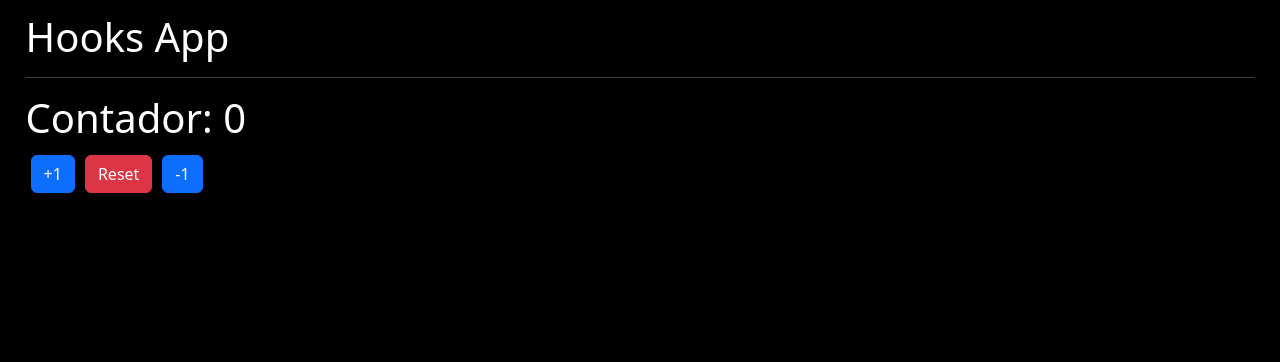
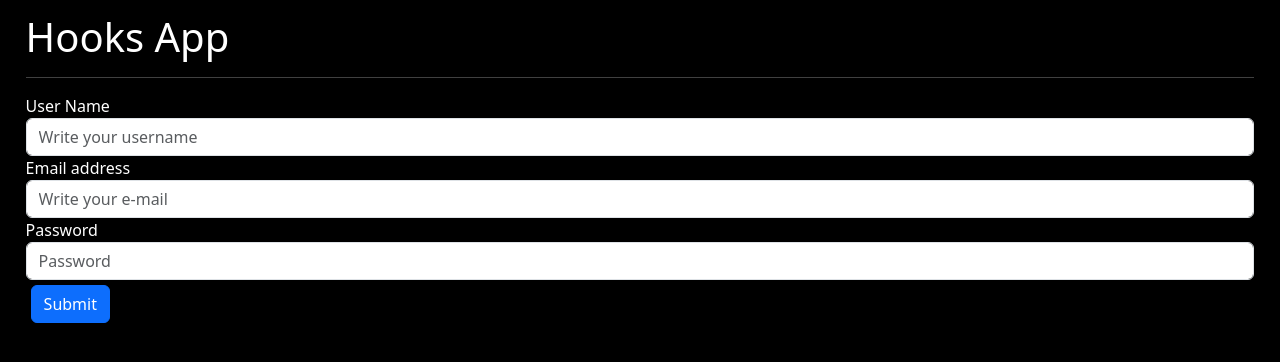
Before and after one commit to alanfrancoa/practica-react, a React (Vite) app in the folder projects/09-practica-hooks-react/: page / in a window 1280 px wide. Shown: the top 362 px of the page. Built offline with nearby package versions, Linux system fonts and the light colour scheme.

Commit message:
Se agrega formulario, creado con hooks.

```diff
--- a/projects/09-practica-hooks-react/src/HooksApp.jsx
+++ b/projects/09-practica-hooks-react/src/HooksApp.jsx
@@ -1,11 +1,12 @@
-import ContadorComponent from "./components/ContadorComponent"
+import FormularioComponent from "./components/FormularioComponent"
+
 
 const HooksApp = () => {
   return (
     <>
     <h1>Hooks App</h1>
     <hr />
-    <ContadorComponent />
+    <FormularioComponent />
     </>
   )
 }
--- /dev/null
+++ b/projects/09-practica-hooks-react/src/components/FormularioComponent.jsx
@@ -0,0 +1,57 @@
+import useForm from "../hooks/useForm"
+
+const FormularioComponent = () => {
+    const initialForm = {
+        userName: '',
+        email: '',
+        password: '',
+
+    }
+    const {userName, email, password, formState, onInputChange} = useForm(initialForm)
+
+
+    const onSubmit = (event) => {
+        event.preventDefault() //para que no se actualice la pagina
+        console.log(formState)
+    }
+  return (
+    <form onSubmit={onSubmit}>
+        <div className="form-group">
+            <label htmlFor="userName">User Name</label>
+            <input
+                type="userName"
+                className="form-control"
+                name="userName"
+                placeholder="Write your username"
+                value={userName}
+                onChange = {onInputChange}
+             />
+        </div>
+        <div className="form-group">
+            <label htmlFor="email">Email address</label>
+            <input
+                type="email"
+                className="form-control"
+                name="email"
+                placeholder="Write your e-mail"
+                value={email}
+                onChange = {onInputChange}
+            />
+        </div>
+        <div className="form-group">
+            <label htmlFor="password">Password</label>
+            <input
+                type="password"
+                className="form-control"
+                name="password"
+                placeholder="Password"
+                value={password}
+                onChange = {onInputChange}
+            />
+        </div>
+        <button type="submit" className="btn btn-primary" >Submit</button>
+</form>
+  )
+}
+
+export default FormularioComponent
--- /dev/null
+++ b/projects/09-practica-hooks-react/src/hooks/useForm.js
@@ -0,0 +1,19 @@
+import { useState } from "react"
+const useForm = (initialForm = {} ) => {
+    const [formState, setFormState] = useState(initialForm)
+
+    const onInputChange = ({target}) => {
+        const {name, value} = target
+        setFormState({
+            ...formState,
+            [name]: value //va en corchetes para que se pueda modificar el valor, el que sea el Key en corchetes
+        })
+    }
+  return {
+    ...formState,
+    formState,
+    onInputChange,
+  }
+}
+
+export default useForm
```
